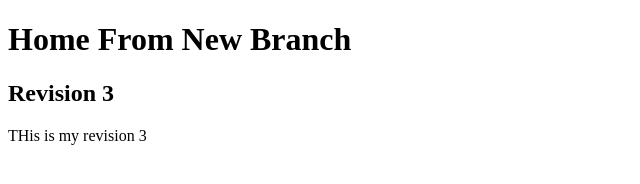
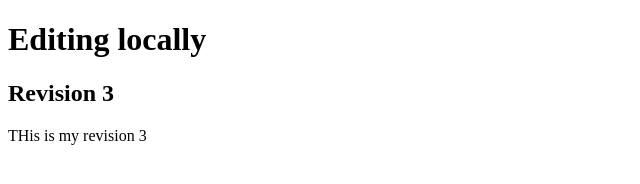
Before and after one commit to thinkthencode/gitlearning, a plain HTML site: page index.html in a window 1280 px wide. Shown: the whole page, without its empty margins (0-640 px from the left). Drawn offline with Linux system fonts and the light colour scheme.

Commit message:
changed header

```diff
--- a/index.html
+++ b/index.html
@@ -6,7 +6,7 @@
 </head>
 <body>
 
-  <h1>Home From New Branch</h1>
+  <h1>Editing locally</h1>
   <h2>Revision 3</h2>
   <p>THis is my revision 3</p>
 
```
